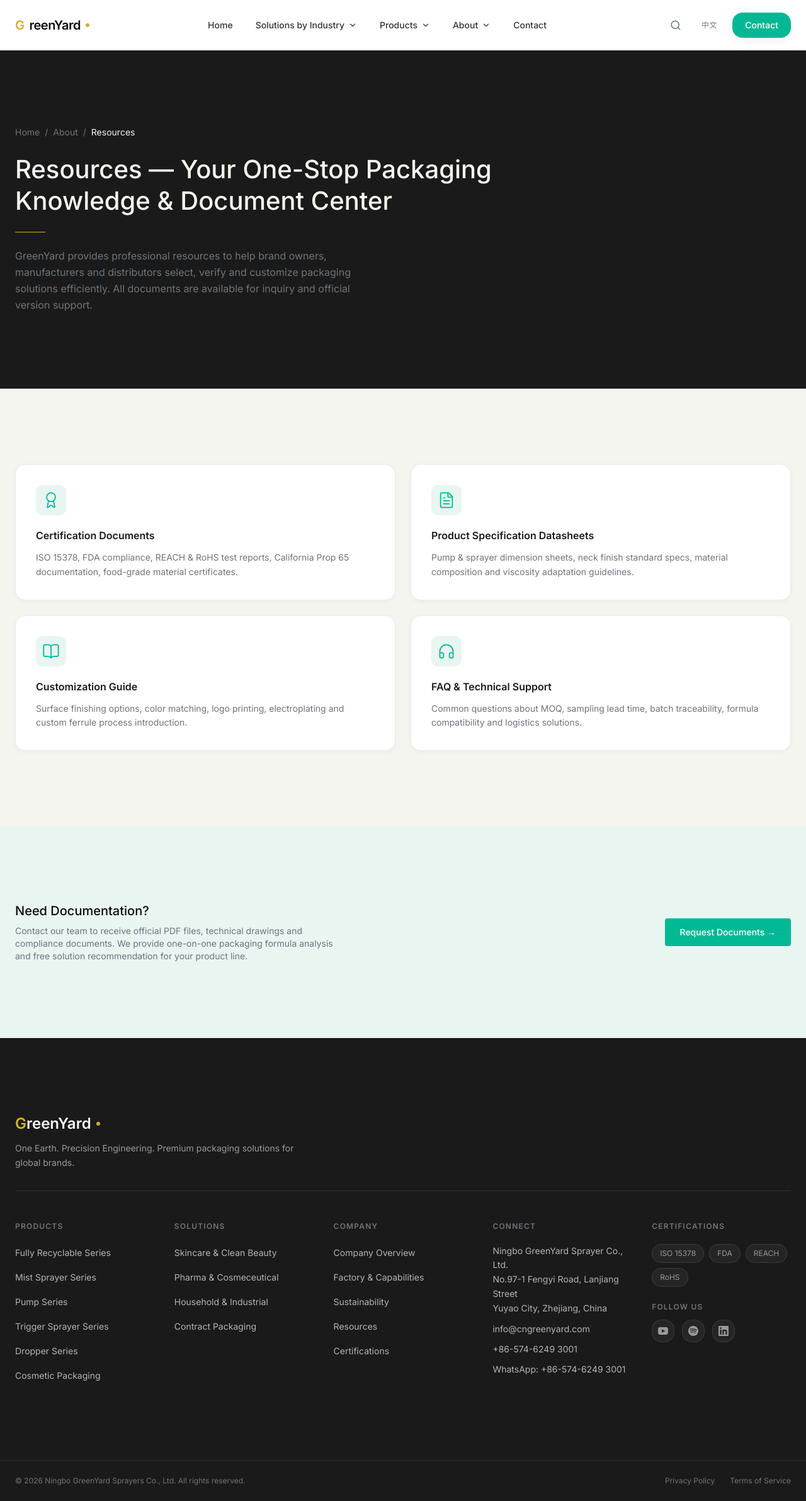
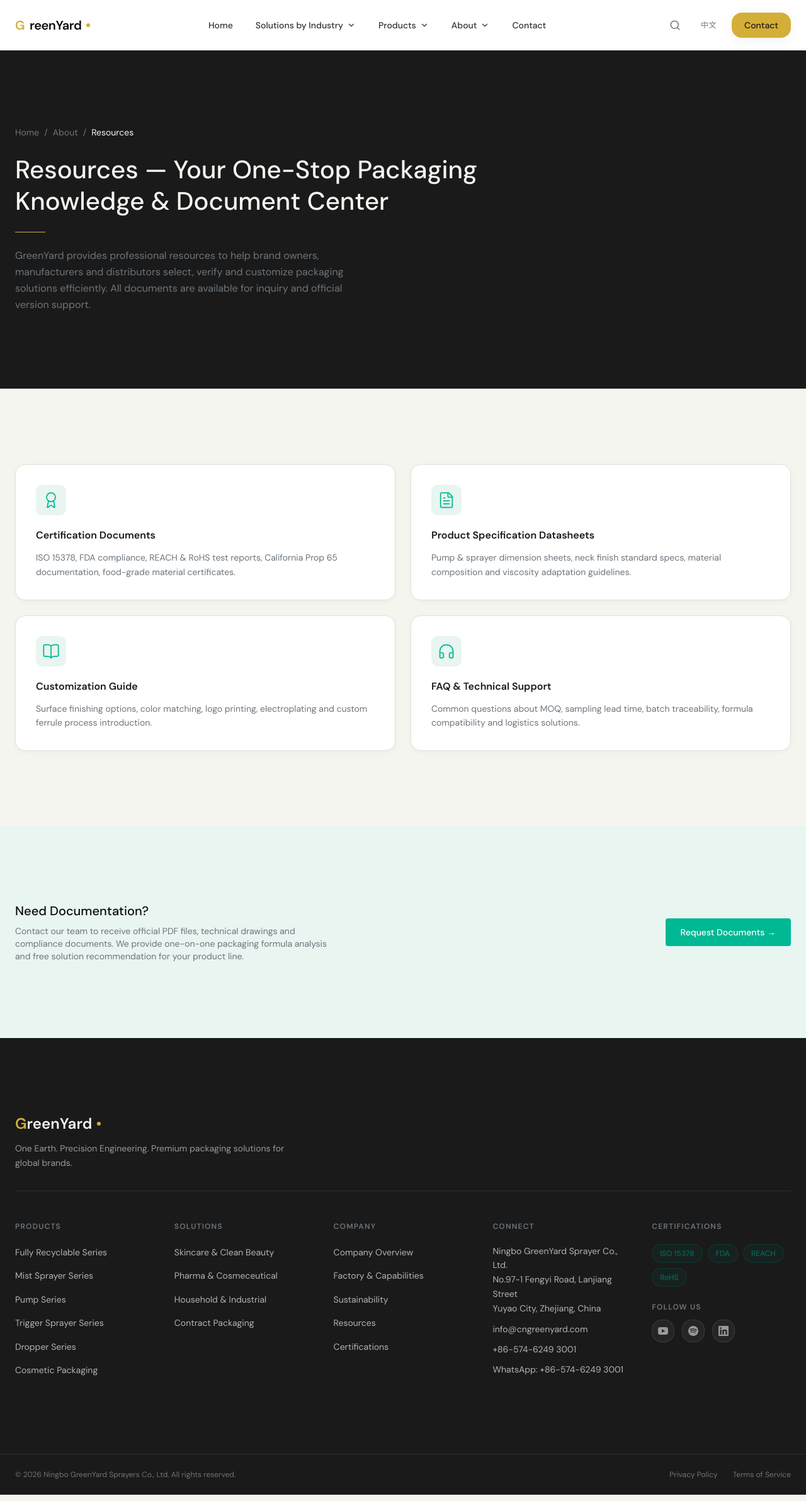
Before and after one commit to daisyfilfi1-lgtm/greenyard-global, a Next.js app: page /about/resources in a window 1280 px wide. Shown: the whole page at 63% size. Built offline with nearby package versions, Linux system fonts and the light colour scheme.

Commit message:
design: Top-3 Benchmark Overhaul v3.0 - gold accent system and DM Sans typography

```diff
--- a/app/globals.css
+++ b/app/globals.css
@@ -1,34 +1,33 @@
 @import "tailwindcss";
 
 /* ==========================================================================
-   GreenYard Design System — Premium Luxury v3
+   GreenYard Design System — Premium Luxury v3 (Top-3 Benchmark Overhaul)
    "One Earth. Precision Engineering."
+   Master reference: BMW precision engineering × Apple product-as-hero
    ========================================================================== */
 
 :root {
-  /* --- Colors (Premium Luxury Palette) --- */
-  --color-primary: #00B894;
-  --color-primary-hover: #00A37E;
-  --color-primary-dark: #0F3D26;
-  --color-primary-dark-hover: #0B2D1C;
-  --color-mint-tint: #E8F5F1;
+  /* --- Colors (Top-3 Benchmark Palette) --- */
   --color-gold: #D4AF37;
   --color-gold-light: #E8D58A;
-  --color-bg: #F5F5F0;
+  --color-emerald: #006B5E;
+  --color-emerald-light: #E0F0EC;
+  --color-bg: #F7F4EF;
   --color-card-bg: #FFFFFF;
+  --color-warm-tint: #F0EDE8;
   --color-charcoal: #1A1A1A;
   --color-text-primary: #0D0D0D;
   --color-text-body: #333333;
-  --color-text-caption: #6C757D;
+  --color-text-caption: #6B6B6B;
   --color-text-muted: #757575;
-  --color-border: #EAECEB;
+  --color-border: #E5E0D8;
   --color-white: #FFFFFF;
 
   /* --- Typography --- */
-  --font-display-size: 72px;
+  --font-display-size: 64px;
   --font-h1-size: 52px;
-  --font-h2-size: 36px;
-  --font-h3-size: 28px;
+  --font-h2-size: 32px;
+  --font-h3-size: 24px;
   --font-h4-size: 22px;
   --font-body-size: 16px;
   --font-small-size: 14px;
@@ -36,9 +35,9 @@
 
   --font-display-line-height: 1.1;
   --font-h1-line-height: 1.15;
-  --font-h2-line-height: 1.25;
+  --font-h2-line-height: 1.2;
   --font-h3-line-height: 1.3;
-  --font-body-line-height: 1.7;
+  --font-body-line-height: 1.6;
 
   --font-display-weight: 300;
   --font-heading-weight: 500;
@@ -46,11 +45,11 @@
   --font-stat-weight: 600;
 
   --font-display-tracking: -0.03em;
-  --font-h1-tracking: 0.03em;
-  --font-h2-tracking: 0.01em;
+  --font-h1-tracking: -0.01em;
+  --font-h2-tracking: -0.01em;
   --font-stat-tracking: -0.02em;
 
-  /* --- Spacing (More Air) --- */
+  /* --- Spacing --- */
   --section-padding: 120px;
   --section-padding-tablet: 80px;
   --section-padding-mobile: 64px;
@@ -67,11 +66,12 @@
   --border-radius-xl: 20px;
   --border-radius-full: 9999px;
 
-  /* --- Shadows --- */
-  --shadow-sm: 0 2px 8px rgba(0, 0, 0, 0.04);
-  --shadow-md: 0 4px 16px rgba(0, 0, 0, 0.06);
-  --shadow-lg: 0 8px 28px rgba(0, 0, 0, 0.09);
-  --shadow-xl: 0 12px 40px rgba(0, 0, 0, 0.12);
+  /* --- Shadows (tinted with brand charcoal, not generic gray) --- */
+  --shadow-sm: 0 2px 8px rgba(26, 26, 26, 0.04);
+  --shadow-md: 0 4px 20px rgba(26, 26, 26, 0.06);
+  --shadow-lg: 0 8px 28px rgba(26, 26, 26, 0.09);
+  --shadow-xl: 0 12px 40px rgba(26, 26, 26, 0.10);
+  --shadow-dark: 0 8px 32px rgba(0, 0, 0, 0.20);
 
   /* --- Transitions --- */
   --transition-fast: 150ms ease;
@@ -91,15 +91,13 @@
    ========================================================================== */
 
 @theme {
-  --color-primary: var(--color-primary);
-  --color-primary-hover: var(--color-primary-hover);
-  --color-primary-dark: var(--color-primary-dark);
-  --color-primary-dark-hover: var(--color-primary-dark-hover);
-  --color-mint-tint: var(--color-mint-tint);
   --color-gold: var(--color-gold);
   --color-gold-light: var(--color-gold-light);
+  --color-emerald: var(--color-emerald);
+  --color-emerald-light: var(--color-emerald-light);
   --color-bg: var(--color-bg);
   --color-card-bg: var(--color-card-bg);
+  --color-warm-tint: var(--color-warm-tint);
   --color-charcoal: var(--color-charcoal);
   --color-text-primary: var(--color-text-primary);
   --color-text-body: var(--color-text-body);
@@ -107,7 +105,7 @@
   --color-text-muted: var(--color-text-muted);
   --color-border: var(--color-border);
 
-  --font-family-sans: 'Inter', sans-serif;
+  --font-family-sans: 'DM Sans', sans-serif;
   --font-size-display: var(--font-display-size);
   --font-size-h1: var(--font-h1-size);
   --font-size-h2: var(--font-h2-size);
@@ -148,7 +146,7 @@
   body {
     background-color: var(--color-bg);
     color: var(--color-text-body);
-    font-family: 'Inter', sans-serif;
+    font-family: 'DM Sans', sans-serif;
     font-size: var(--font-body-size);
     line-height: var(--font-body-line-height);
   }
@@ -160,12 +158,12 @@
   }
 
   :focus-visible {
-    outline: 2px solid var(--color-primary);
+    outline: 2px solid var(--color-gold);
     outline-offset: 2px;
   }
 
   ::selection {
-    background-color: var(--color-primary);
+    background-color: var(--color-gold);
     color: var(--color-white);
   }
 }
@@ -175,24 +173,16 @@
    ========================================================================== */
 
 @layer utilities {
-  /* Oversized numbers for statistics - Gold color per design spec */
+  /* Oversized numbers for statistics — Gold, light weight */
   .stat-number {
-    font-size: clamp(2rem, 5vw, 3.5rem);
-    font-weight: var(--font-stat-weight);
+    font-size: clamp(2.5rem, 6vw, 4.5rem);
+    font-weight: 300;
     line-height: 1.1;
     color: var(--color-gold);
     letter-spacing: var(--font-stat-tracking);
   }
 
-  .stat-number-mint {
-    font-size: clamp(2rem, 5vw, 3.5rem);
-    font-weight: var(--font-stat-weight);
-    line-height: 1.1;
-    color: var(--color-primary);
-    letter-spacing: var(--font-stat-tracking);
-  }
-
-  /* Stat labels — small, muted, under numbers */
+  /* Stat labels — small, muted, uppercase */
   .stat-label {
     font-size: var(--font-xs-size);
     font-weight: 500;
@@ -203,7 +193,7 @@
     margin-top: 0.5rem;
   }
 
-  /* Section title — H2 standard across all sections */
+  /* Section title — H2 standard */
   .section-title {
     font-size: clamp(1.75rem, 4vw, 2.75rem);
     font-weight: var(--font-heading-weight);
@@ -220,7 +210,7 @@
     letter-spacing: var(--font-h2-tracking);
   }
 
-  /* Card title — bold, primary color */
+  /* Card title */
   .card-title {
     font-size: var(--font-h4-size);
     font-weight: 600;
@@ -228,7 +218,7 @@
     line-height: var(--font-h3-line-height);
   }
 
-  /* Card description — smaller, lighter, airy */
+  /* Card description */
   .card-desc {
     font-size: var(--font-small-size);
     color: var(--color-text-caption);
@@ -272,8 +262,8 @@
     background-color: var(--color-bg);
   }
 
-  .section-mint {
-    background-color: var(--color-mint-tint);
+  .section-warm {
+    background-color: var(--color-warm-tint);
   }
 
   /* Skip to main content (accessibility) */
@@ -283,9 +273,9 @@
     left: 0;
     z-index: 999;
     padding: 10px 20px;
-    background-color: var(--color-primary);
-    color: var(--color-white);
-    font-weight: 600;
+    background-color: var(--color-gold);
+    color: var(--color-charcoal);
+    font-weight: 500;
     border-radius: 0 0 var(--border-radius-sm) var(--border-radius-sm);
     transition: top var(--transition-fast);
   }
@@ -331,7 +321,7 @@
   .mobile-nav-link:nth-child(9) { animation-delay: 0.45s; }
   .mobile-nav-link:nth-child(10) { animation-delay: 0.5s; }
 
-  /* Card style — white bg, 1px border, subtle shadow */
+  /* Card style — white bg, border, shadow */
   .card-border {
     border: 1px solid var(--color-border);
     border-radius: var(--border-radius-lg);
@@ -343,7 +333,7 @@
   .card-border:hover {
     transform: translateY(-6px);
     box-shadow: var(--shadow-lg);
-    border-color: var(--color-primary);
+    border-color: var(--color-gold);
   }
 
   .card-border-sm {
@@ -359,46 +349,33 @@
     box-shadow: var(--shadow-md);
   }
 
-  .card-mint {
-    border: 1px solid var(--color-primary);
-    border-radius: var(--border-radius-lg);
-    background-color: var(--color-mint-tint);
-    box-shadow: var(--shadow-sm);
-    transition: all var(--transition-base);
-  }
-
-  .card-mint:hover {
-    transform: translateY(-6px);
-    box-shadow: var(--shadow-lg);
-  }
-
-  /* Button base */
+  /* Button base - gold primary */
   .btn-primary {
-    background-color: var(--color-primary);
-    color: var(--color-white);
+    background-color: var(--color-gold);
+    color: var(--color-charcoal);
     border-radius: var(--border-radius-sm);
     font-weight: 500;
     transition: all var(--transition-base);
   }
 
   .btn-primary:hover {
-    background-color: var(--color-primary-hover);
+    background-color: var(--color-gold-light);
     transform: translateY(-1px);
     box-shadow: var(--shadow-md);
   }
 
-  .btn-outline {
-    background-color: transparent;
-    color: var(--color-primary);
-    border: 1px solid var(--color-primary);
-    border-radius: var(--border-radius-sm);
-    font-weight: 500;
-    transition: all var(--transition-base);
+  /* Gold divider line */
+  .divider-gold {
+    height: 2px;
+    background: linear-gradient(90deg, transparent, var(--color-gold), transparent);
+    width: 60px;
+    margin: 1.5rem auto;
   }
 
-  .btn-outline:hover {
-    background-color: var(--color-primary);
-    color: var(--color-white);
+  /* Focus ring with gold accent */
+  .focus-ring-gold:focus-visible {
+    outline: 2px solid var(--color-gold);
+    outline-offset: 3px;
   }
 
   /* Scroll reveal — animated on intersection */
@@ -439,25 +416,11 @@
     transition: all var(--transition-base);
   }
 
-  /* Gradient text - Gold shimmer */
+  /* Gradient text — Gold shimmer */
   .text-gradient-gold {
     background: linear-gradient(135deg, var(--color-gold) 0%, var(--color-gold-light) 50%, var(--color-gold) 100%);
     -webkit-background-clip: text;
     -webkit-text-fill-color: transparent;
     background-clip: text;
   }
-
-  /* Gold divider line */
-  .divider-gold {
-    height: 2px;
-    background: linear-gradient(90deg, transparent, var(--color-gold), transparent);
-    width: 60px;
-    margin: 1.5rem auto;
-  }
-
-  /* Focus ring with gold accent */
-  .focus-ring-gold:focus-visible {
-    outline: 2px solid var(--color-gold);
-    outline-offset: 3px;
-  }
 }
--- a/app/layout.tsx
+++ b/app/layout.tsx
@@ -1,14 +1,14 @@
 import type { Metadata } from "next";
-import { Inter } from "next/font/google";
+import { DM_Sans } from "next/font/google";
 import "./globals.css";
 import Navbar from "@/components/layout/Navbar";
 import Footer from "@/components/layout/Footer";
 import { I18nProvider } from "@/lib/i18n";
 import JsonLd from "@/components/JsonLd";
 
-const inter = Inter({
+const dmSans = DM_Sans({
   subsets: ["latin"],
-  variable: "--font-inter",
+  weight: ["300", "400", "500", "600", "700"],
   display: "swap",
 });
 
@@ -57,9 +57,9 @@
   return (
     <html
       lang="en"
-      className={`${inter.variable} h-full`}
+      className={`${dmSans.className} h-full`}
     >
-      <body className="min-h-full flex flex-col bg-[#F5F5F0] text-[#0D0D0D] antialiased">
+      <body className="min-h-full flex flex-col bg-[#F7F4EF] text-[#0D0D0D] antialiased">
         <I18nProvider>
           <a
             href="#main-content"
--- a/components/layout/Footer.tsx
+++ b/components/layout/Footer.tsx
@@ -99,7 +99,7 @@
               <p>
                 <a
                   href="mailto:info@cngreenyard.com"
-                  className="hover:text-[#00B894] transition-colors duration-200"
+                  className="hover:text-[#D4AF37] transition-colors duration-200"
                 >
                   info@cngreenyard.com
                 </a>
@@ -107,7 +107,7 @@
               <p>
                 <a
                   href="tel:+8657462493001"
-                  className="hover:text-[#00B894] transition-colors duration-200"
+                  className="hover:text-[#D4AF37] transition-colors duration-200"
                 >
                   +86-574-6249 3001
                 </a>
@@ -117,7 +117,7 @@
                   href="https://wa.me/8657462493001"
                   target="_blank"
                   rel="noopener noreferrer"
-                  className="hover:text-[#00B894] transition-colors duration-200"
+                  className="hover:text-[#D4AF37] transition-colors duration-200"
                 >
                   WhatsApp: +86-574-6249 3001
                 </a>
@@ -134,7 +134,7 @@
               {['ISO 15378', 'FDA', 'REACH', 'RoHS'].map((cert) => (
                 <span
                   key={cert}
-                  className="px-3 py-1.5 bg-white/5 border border-white/10 rounded-full text-xs text-[#999999]"
+                  className="px-3 py-1.5 bg-[#006B5E]/10 border border-[#006B5E]/30 rounded-full text-xs text-[#006B5E] font-medium"
                 >
                   {cert}
                 </span>
@@ -146,17 +146,17 @@
                 Follow Us
               </h3>
               <div className="flex gap-3">
-                <a href="#" className="w-9 h-9 rounded-lg bg-white/5 border border-white/10 flex items-center justify-center text-[#999999] hover:text-[#00B894] hover:border-[#00B894]/30 transition-all">
+                <a href="#" className="w-9 h-9 rounded-lg bg-white/5 border border-white/10 flex items-center justify-center text-[#999999] hover:text-[#D4AF37] hover:border-[#D4AF37]/30 transition-all">
                   <svg className="w-4 h-4" viewBox="0 0 24 24" fill="currentColor">
                     <path d="M19.615 3.184c-3.604-.246-11.631-.245-15.23 0-3.897.266-4.356 2.62-4.385 8.816.029 6.185.484 8.549 4.385 8.816 3.6.245 11.626.246 15.23 0 3.897-.266 4.356-2.62 4.385-8.816-.029-6.185-.484-8.549-4.385-8.816zm-10.615 12.816v-8l8 3.993-8 4.007z"/>
                   </svg>
                 </a>
-                <a href="#" className="w-9 h-9 rounded-lg bg-white/5 border border-white/10 flex items-center justify-center text-[#999999] hover:text-[#00B894] hover:border-[#00B894]/30 transition-all">
+                <a href="#" className="w-9 h-9 rounded-lg bg-white/5 border border-white/10 flex items-center justify-center text-[#999999] hover:text-[#D4AF37] hover:border-[#D4AF37]/30 transition-all">
                   <svg className="w-4 h-4" viewBox="0 0 24 24" fill="currentColor">
                     <path d="M12 0C5.4 0 0 5.4 0 12s5.4 12 12 12 12-5.4 12-12S18.66 0 12 0zm5.521 17.34c-.24.359-.66.48-1.021.24-2.82-1.74-6.36-2.101-10.561-1.141-.418.122-.779-.179-.899-.539-.12-.421.18-.78.54-.9 4.56-1.021 8.52-.6 11.64 1.32.42.18.479.659.301 1.02zm1.44-3.3c-.301.42-.841.6-1.262.3-3.239-1.98-8.159-2.58-11.939-1.38-.479.12-1.02-.12-1.14-.6-.12-.48.12-1.021.6-1.141C9.6 9.9 15 10.561 18.72 12.84c.361.181.54.78.241 1.2zm.12-3.36C15.24 8.4 8.82 8.16 5.16 9.301c-.6.179-1.2-.181-1.38-.721-.18-.601.18-1.2.72-1.381 4.26-1.26 11.28-1.02 15.721 1.621.539.3.719 1.02.419 1.56-.299.421-1.02.599-1.559.3z"/>
                   </svg>
                 </a>
-                <a href="#" className="w-9 h-9 rounded-lg bg-white/5 border border-white/10 flex items-center justify-center text-[#999999] hover:text-[#00B894] hover:border-[#00B894]/30 transition-all">
+                <a href="#" className="w-9 h-9 rounded-lg bg-white/5 border border-white/10 flex items-center justify-center text-[#999999] hover:text-[#D4AF37] hover:border-[#D4AF37]/30 transition-all">
                   <svg className="w-4 h-4" viewBox="0 0 24 24" fill="currentColor">
                     <path d="M20.447 20.452h-3.554v-5.569c0-1.328-.027-3.037-1.852-3.037-1.853 0-2.136 1.445-2.136 2.939v5.667H9.351V9h3.414v1.561h.046c.477-.9 1.637-1.85 3.37-1.85 3.601 0 4.267 2.37 4.267 5.455v6.286zM5.337 7.433c-1.144 0-2.063-.926-2.063-2.065 0-1.138.92-2.063 2.063-2.063 1.14 0 2.064.925 2.064 2.063 0 1.139-.925 2.065-2.064 2.065zm1.782 13.019H3.555V9h3.564v11.452zM22.225 0H1.771C.792 0 0 .774 0 1.729v20.542C0 23.227.792 24 1.771 24h20.451C23.2 24 24 23.227 24 22.271V1.729C24 .774 23.2 0 22.222 0h.003z"/>
                   </svg>
--- a/components/layout/Navbar.tsx
+++ b/components/layout/Navbar.tsx
@@ -112,8 +112,8 @@
                         href={child.href}
                         className={`block px-4 py-3 rounded-lg transition-all ${
                           isActive(child.href)
-                            ? "bg-[#E8F5F1] text-[#00B894]"
-                            : "hover:bg-[#F5F5F0] text-[#333333]"
+                            ? "bg-[#F0EDE8] text-[#D4AF37]"
+                            : "hover:bg-[#F7F4EF] text-[#333333]"
                         }`}
                       >
                         <div className="text-sm font-medium">{child.label}</div>
@@ -142,7 +142,7 @@
           <LanguageSwitcher />
           <Link
             href="/contact"
-            className="px-5 py-2.5 bg-[#00B894] text-white text-sm font-medium hover:bg-[#00A37E] transition-all rounded-lg hover:-translate-y-0.5 shadow-md hover:shadow-lg"
+            className="px-5 py-2.5 bg-[#D4AF37] text-[#1A1A1A] text-sm font-medium hover:bg-[#E8D58A] transition-all rounded-lg hover:-translate-y-0.5 shadow-md hover:shadow-lg"
           >
             Contact
           </Link>
@@ -193,7 +193,7 @@
                               href={child.href}
                               className={`block px-3 py-2.5 text-sm transition-colors ${
                                 isActive(child.href)
-                                  ? "bg-[#0F3D26]/10 text-[#0F3D26]"
+                                  ? "bg-[#D4AF37]/10 text-[#D4AF37]"
                                   : "text-[#F5F7F6] hover:bg-white/5"
                               }`}
                               onClick={() => setMobileOpen(false)}
@@ -213,7 +213,7 @@
                         href={item.href}
                         className={`block px-3 py-2.5 text-sm transition-colors ${
                           isActive(item.href)
-                            ? "bg-[#0F3D26]/10 text-[#0F3D26]"
+                            ? "bg-[#D4AF37]/10 text-[#D4AF37]"
                             : "text-[#F5F7F6] hover:bg-white/5"
                         }`}
                         onClick={() => setMobileOpen(false)}
@@ -239,7 +239,7 @@
               </div>
               <Link
                 href="/contact"
-                className="block w-full text-center px-4 py-3 text-sm font-medium bg-[#0F3D26] text-white hover:bg-[#0B2D1C] transition-colors rounded-[4px]"
+                className="block w-full text-center px-4 py-3 text-sm font-medium bg-[#D4AF37] text-[#1A1A1A] hover:bg-[#E8D58A] transition-colors rounded-[4px]"
                 onClick={() => setMobileOpen(false)}
               >
                 Contact Us
```
Also changed, not shown: app/page.tsx (+99 -90 lines).
